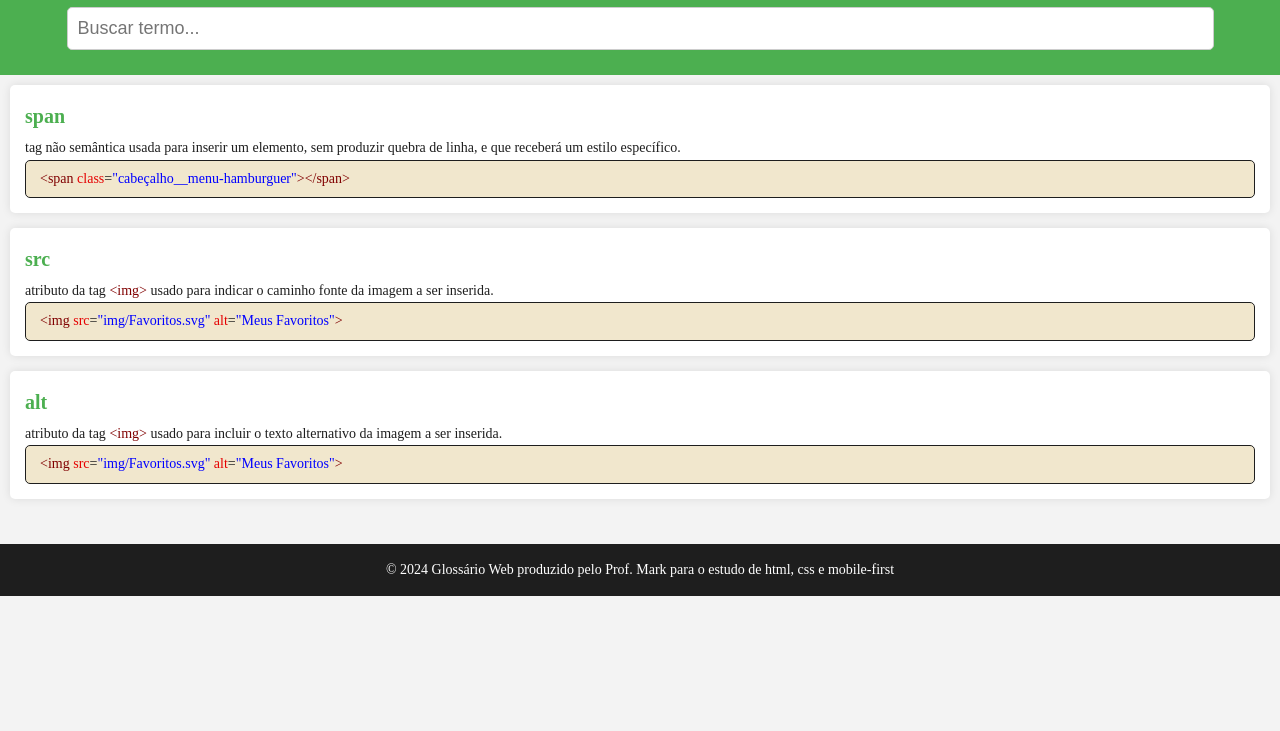
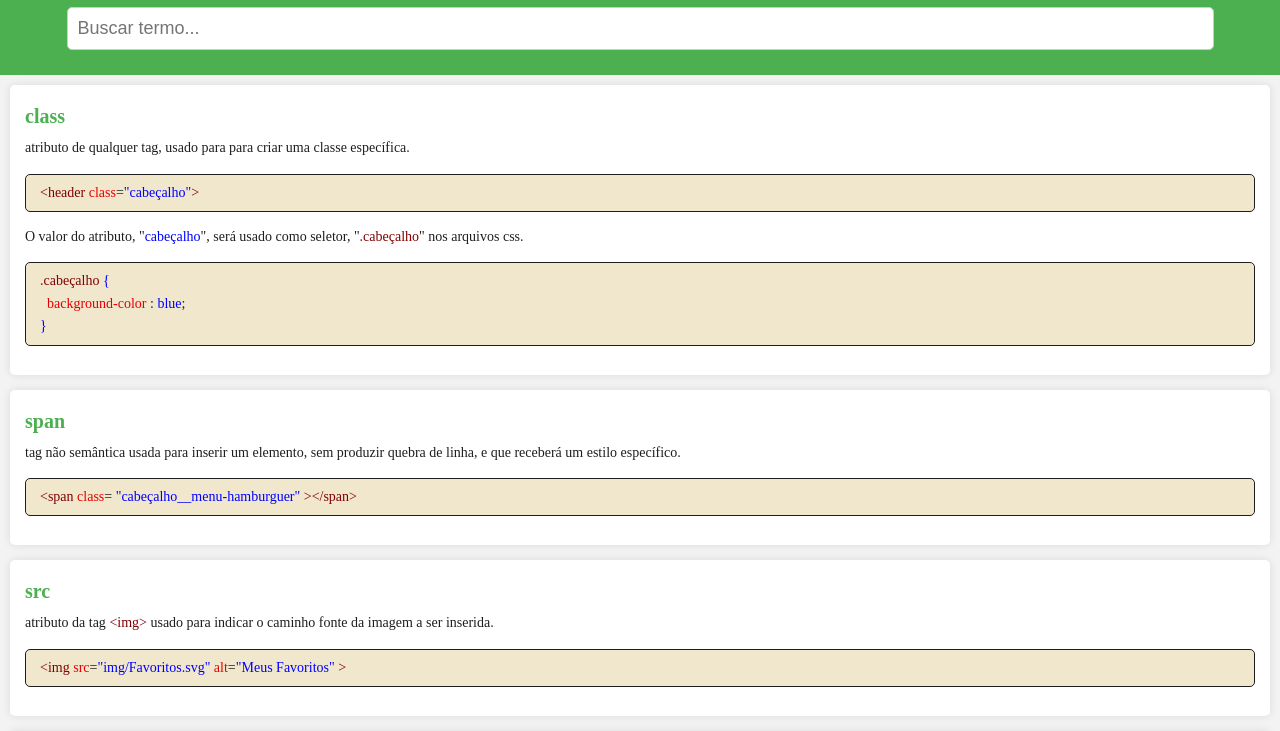
Before and after one commit to markbarm/AluraBooks__, a plain HTML site: page index.html in a window 1280 px wide. Shown: the part 69-800 px from the top of the page. Drawn offline with Linux system fonts and the light colour scheme.

Commit message:
ajustes de estilo

```diff
--- a/index.html
+++ b/index.html
@@ -19,31 +19,65 @@
         <section id="glossar">
 
             <article class="termo">
+                <h2 class="chave">class</h2>
+                <p>atributo de qualquer tag, usado para para criar uma classe específica.</p>
+                <div class="html">
+                    <span class="tag">&lt;header</span>
+                    <span class="tag__atributo">class</span>=<span class="tag__atributo-valor">"cabeçalho"</span><span
+                        class="tag">&gt;</span>
+                    <br>
+                </div>
+                <p>O valor do atributo, "<span class="tag__atributo-valor">cabeçalho</span>", será usado como seletor,
+                    "<span class="css__seletor">.cabeçalho</span>" nos arquivos css. </p>
+                <div class="css">
+                    <span class="css__seletor">.cabeçalho</span>
+                    <span class="css__delimitador">{</span>
+                    <span class="css__propriedade">
+                        <br>
+                        &nbsp; background-color
+                    </span>:
+                    <span class="css__propriedade__valor">blue</span>;
+                    <span class="css__delimitador"><br>}</span>
+                </div>
+
+            </article>
+
+            <article class="termo">
                 <h2 class="chave">span</h2>
-                <p>tag não semântica usada para inserir um elemento, sem produzir quebra de linha, e que receberá um estilo específico.</p>
-                <div class="exemplo">
+                <p>tag não semântica usada para inserir um elemento, sem produzir quebra de linha, e que receberá um
+                    estilo específico.</p>
+                <div class="html">
                     <span class="tag">&lt;span</span>
-                    <span class="tag__atributo">class</span>=<span class="tag__atributo__valor">"cabeçalho__menu-hamburguer"</span><span class="tag">&gt;</span><span class="tag">&lt;/span&gt</span>
+                    <span class="tag__atributo">class</span>=
+                    <span class="tag__atributo-valor">"cabeçalho__menu-hamburguer"</span>
+                    <span class="tag">&gt;&lt;/span&gt</span>
                 </div>
             </article>
 
             <article class="termo">
                 <h2 class="chave">src</h2>
-                <p>atributo da tag <span class="tag">&lt;img&gt;</span> usado para indicar o caminho fonte da imagem a ser inserida.</p>
-                <div class="exemplo">
+                <p>atributo da tag <span class="tag">&lt;img&gt;</span> usado para indicar o caminho fonte da imagem a
+                    ser inserida.</p>
+                <div class="html">
                     <span class="tag">&lt;img</span>
-                    <span class="tag__atributo">src</span>=<span class="tag__atributo__valor">"img/Favoritos.svg"</span>
-                    <span class="tag__atributo">alt</span>=<span class="tag__atributo__valor">"Meus Favoritos"</span><span class="tag">&gt;</span>
+                    <span class="tag__atributo">src</span>=<span class="tag__atributo-valor">"img/Favoritos.svg"</span>
+                    <span class="tag__atributo">alt</span>=<span class="tag__atributo-valor">"Meus
+                        Favoritos"</span>
+                    <span class="tag">&gt;</span>
                 </div>
             </article>
 
             <article class="termo">
                 <h2 class="chave">alt</h2>
-                <p>atributo da tag <span class="tag">&lt;img&gt;</span> usado para incluir o texto alternativo da imagem a ser inserida.</p>
-                <div class="exemplo">
+                <p>atributo da tag <span class="tag">&lt;img&gt;</span> usado para incluir o texto alternativo da imagem
+                    a ser inserida.</p>
+                <div class="html">
                     <span class="tag">&lt;img</span>
-                    <span class="tag__atributo">src</span>=<span class="tag__atributo__valor">"img/Favoritos.svg"</span>
-                    <span class="tag__atributo">alt</span>=<span class="tag__atributo__valor">"Meus Favoritos"</span><span class="tag">&gt;</span>
+                    <span class="tag__atributo">src</span>=
+                    <span class="tag__atributo-valor">"img/Favoritos.svg"</span>
+                    <span class="tag__atributo">alt</span>=
+                    <span class="tag__atributo-valor">"Meus Favoritos"</span>
+                    <span class="tag">&gt;</span>
                 </div>
             </article>
 
--- a/styles/glossario.css
+++ b/styles/glossario.css
@@ -28,25 +28,25 @@ main {
     margin-bottom: 5px;
 }
 
-.tag{
+.tag, .css__seletor{
 
     color:var(--cor-de-tag);
 }
-.tag__atributo{
+.tag__atributo, .css__propriedade{
     color: var(--cor-de-atributo);
 }
 
-.tag__atributo__valor{
+.tag__atributo-valor,
+.css__delimitador,
+.css__propriedade__valor{
     color: var(--cor-de-valor);
 }
 
 
-.exemplo{
+.html, .css{
     background-color: rgb(241, 231, 205);
     border: solid 1px;
     border-radius: 5px;
     padding: .5em 1em;
-    /* margin-left: 1em; */
-
-
+    margin: 1em 0;
 }
```
